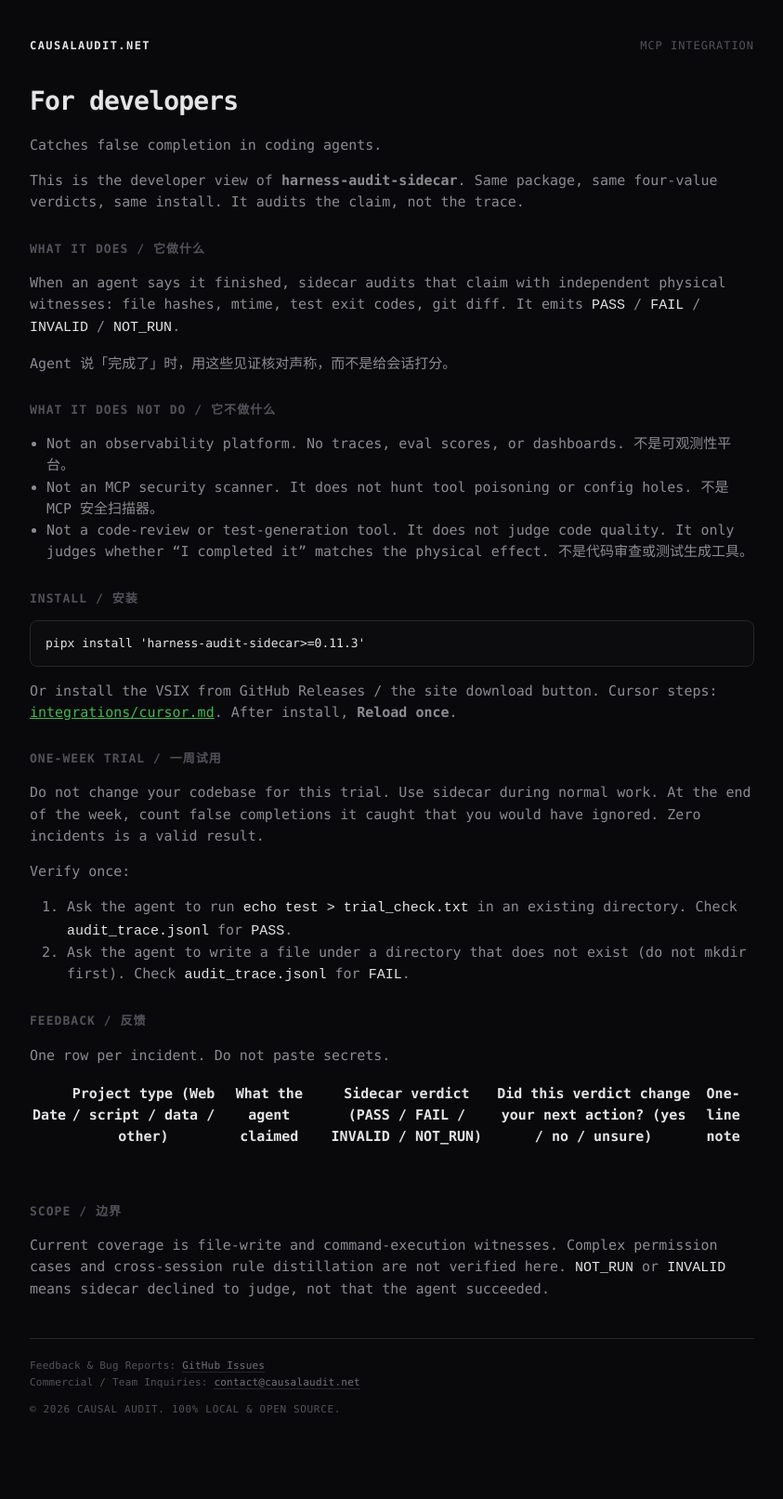
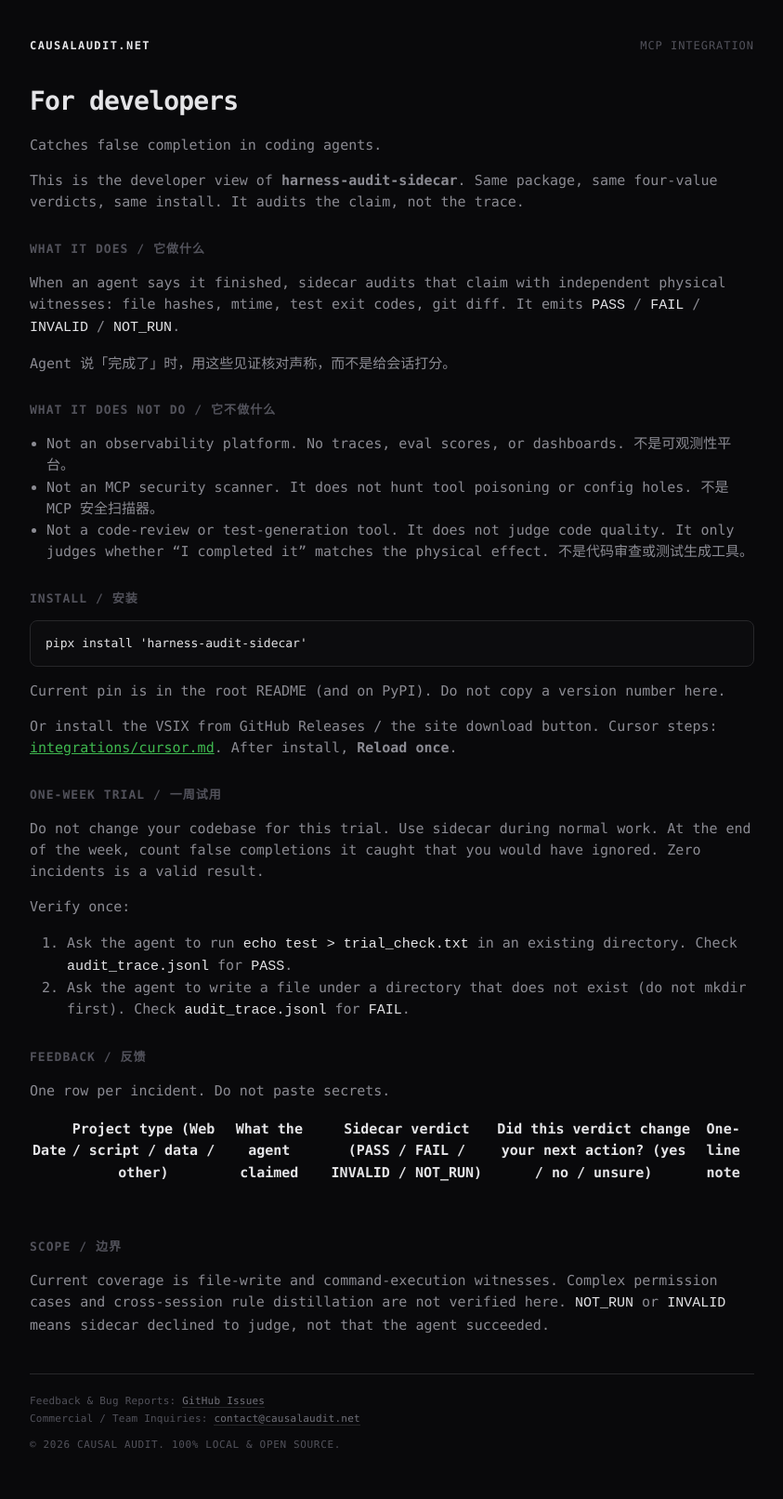
Before and after one commit to liao-zhizhi/harness-audit-sidecar, a Jekyll site: the page built from docs/FOR_DEVELOPERS.md, in a window 1280 px wide. Shown: the whole page at 93% size, without its empty margins (218-1061 px from the left). Built offline with Jekyll 4.4.1, drawn with Linux system fonts in a browser that asks for light colours; our own code applies the rules of GitHub Pages for plain Markdown files; before the commit the page ends 1574 px from its top, so only the background shows below that.

Commit message:
Keep the sidecar version pin only in the root README.

````diff
--- a/docs/FOR_DEVELOPERS.md
+++ b/docs/FOR_DEVELOPERS.md
@@ -19,8 +19,10 @@ Agent 说「完成了」时，用这些见证核对声称，而不是给会话
 ## Install / 安装
 
 ```bash
-pipx install 'harness-audit-sidecar>=0.11.3'
+pipx install 'harness-audit-sidecar'
 ```
+
+Current pin is in the root README (and on PyPI). Do not copy a version number here.
 
 Or install the VSIX from GitHub Releases / the site download button. Cursor steps: [integrations/cursor.md](integrations/cursor.md). After install, **Reload once**.
 
--- a/docs/index.html
+++ b/docs/index.html
@@ -458,7 +458,7 @@ Sample audit log below. Commands, paths, and status words stay in English.</p>
       <h2>For Developers / 开发者入口</h2>
       <p class="zh">抓住编码智能体的假完成。同一套 harness-audit-sidecar，用物理见证审计「完成了」这个声称。</p>
       <p class="en">Catches false completion in coding agents. Same harness-audit-sidecar package. It audits the claim with physical witnesses.</p>
-      <pre class="cmd"><span class="k">$</span> pipx install 'harness-audit-sidecar&gt;=0.11.3'</pre>
+      <pre class="cmd"><span class="k">$</span> pipx install 'harness-audit-sidecar'</pre>
       <p class="zh">验证：让 Agent 执行 <code>echo test &gt; trial_check.txt</code>，然后看 <code>audit_trace.jsonl</code> 是否出现 PASS；再写一个不存在目录下的文件，看是否出现 FAIL。</p>
       <p class="en">Verify: ask the agent to run <code>echo test &gt; trial_check.txt</code>, then check <code>audit_trace.jsonl</code> for PASS. Then write a file under a missing directory and check for FAIL.</p>
       <p class="more"><a href="https://github.com/liao-zhizhi/harness-audit-sidecar/blob/master/docs/FOR_DEVELOPERS.md">开发者指南 · Developer guide</a></p>
````
